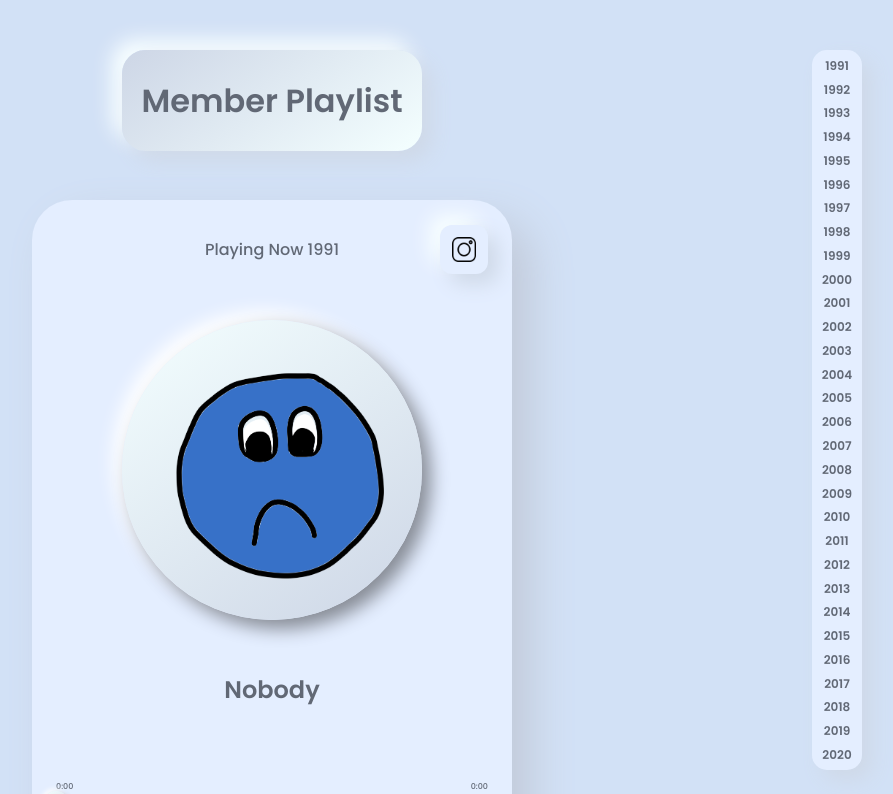
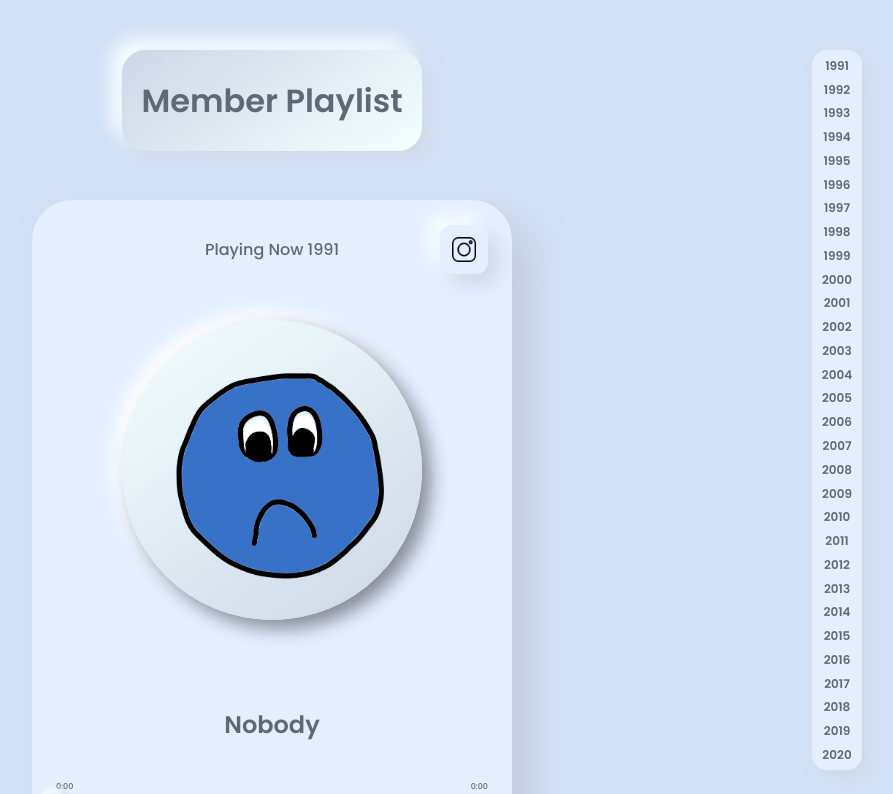
Before and after one commit to CriminalPenguin/artist_in_hema, a React (Create React App) app in the folder hema-app/: page /members in a window 1280 px wide. Shown: the top 794 px of the page, without its empty margins (368-1261 px from the left). Built offline with nearby package versions, Linux system fonts and the light colour scheme.

Commit message:
데이터 표시 안됨 오류 수정 완료

```diff
--- a/hema-app/src/Members/Members2.css
+++ b/hema-app/src/Members/Members2.css
@@ -196,7 +196,7 @@
   height: 13%;
   width: 100%;
   align-items: center;
-  justify-content: center;
+  justify-content: flex-end;
   display: flex;
   flex-direction: column;
 }
@@ -214,6 +214,10 @@
   line-height: 21px;
   color: #616875;
   display: flex;
+}
+
+#session p {
+  margin: 10px;
 }
 
 #band {
--- a/hema-app/src/Members/Members2.js
+++ b/hema-app/src/Members/Members2.js
@@ -131,19 +131,20 @@ function Show(props) {
               </div>
             </div>
             <div className="Part3">
-              <p id="name">{선택자.ename}</p>
+              <div id="name">{선택자.ename}</div>
               <div id="session">
-                {Object.keys(선택자.session).forEach(function(b){
+                {Object.values(선택자.session).map(function(b){
+                  console.log(b);
                   return(
-                    <div>{선택자.session}</div>
+                    <p>&nbsp;{b}&nbsp;</p>
                   )
                 })}
               </div>
               <div id="band">
-                {Object.keys(선택자.band).forEach(function(b){
+                {Object.values(선택자.band).map(function(b){
                   return(
                     <div>
-                      {b}&nbsp;&nbsp;
+                      &nbsp;{b}&nbsp;
                     </div>
                   )
                 })}
```
